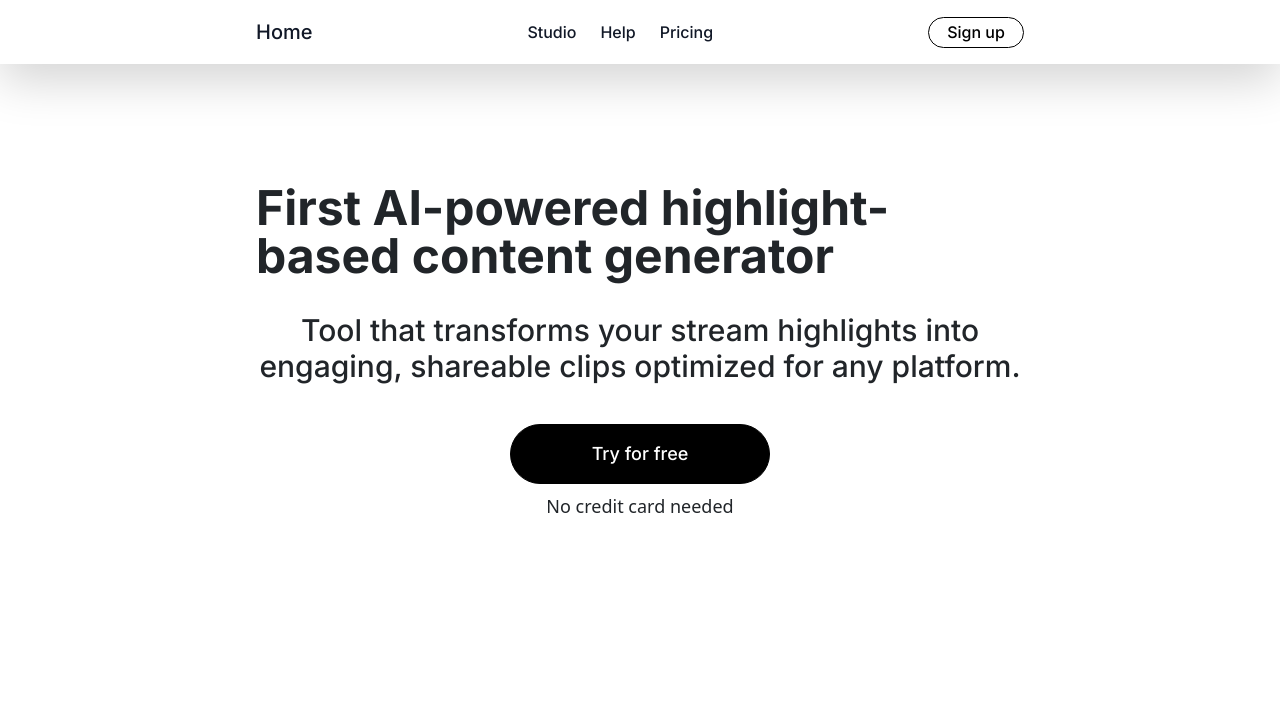
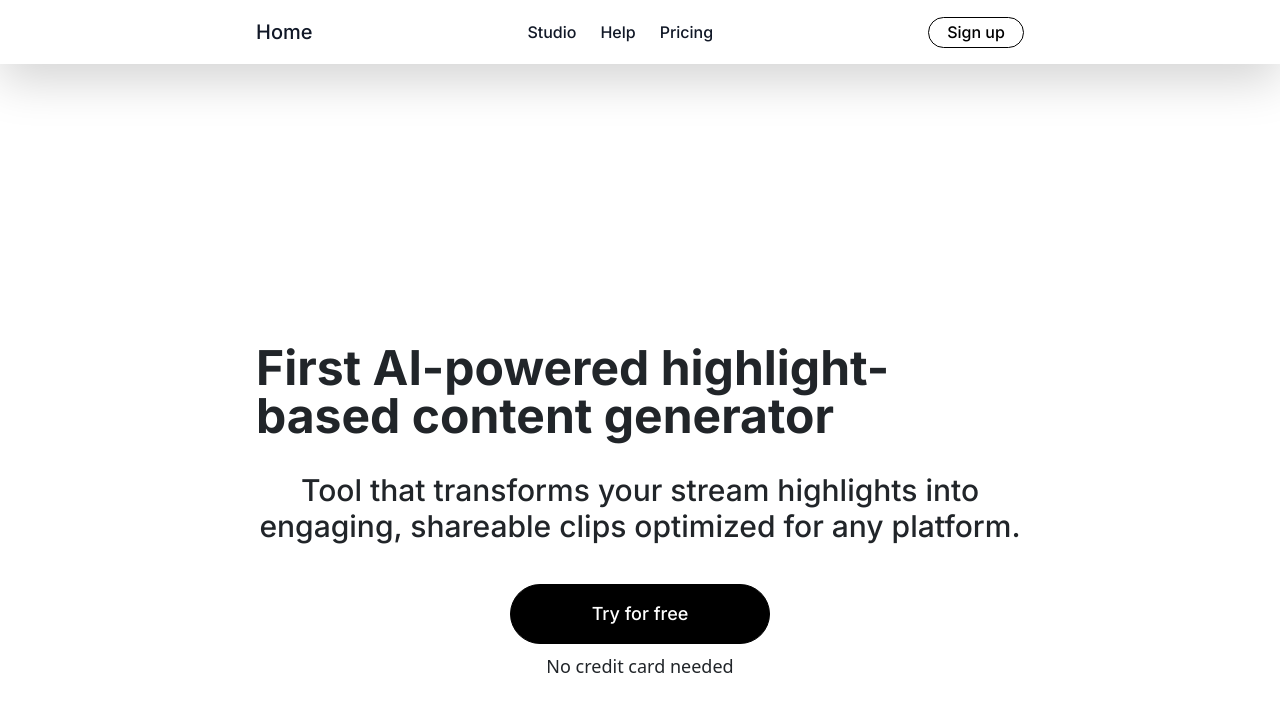
Before and after one commit to Boj4ckk/GROOT, a Vue app in the folder frontend/: page / in a window 1280 px wide. Shown: the top 712 px of the page. Built offline with nearby package versions, Linux system fonts and the light colour scheme.

Commit message:
add padding

```diff
--- a/frontend/src/views/home.vue
+++ b/frontend/src/views/home.vue
@@ -4,7 +4,7 @@ import customButton from '../components/customButton.vue';
 
 <template>
     <br>
-    <div class="  flex flex-col justify-center items-center"> <!-- page -->
+    <div class="  flex flex-col justify-center items-center pt-40 md:pt-70"> <!-- page -->
 
         <div class="w-full flex flex-col justify-center items-center space-y-2 md:space-y-6">
             <h2 class="text-xl md:text-5xl font-inter font-bold  animate-fade-in-up">
@@ -33,20 +33,7 @@ import customButton from '../components/customButton.vue';
 </template>
 
 <style>
-@keyframes fade-in-up {
-    0%{
-        opacity:  0;
-        transform: translateY(20px);
-    }
-    100%{
-        opacity: 1;
-        transform: translateY(0px);
-    }
-}
 
-.animate-fade-in-up{
-    animation: fade-in-up 0.9s ease-out forwards;
-}
 
 video {
   width: 100%;
```
